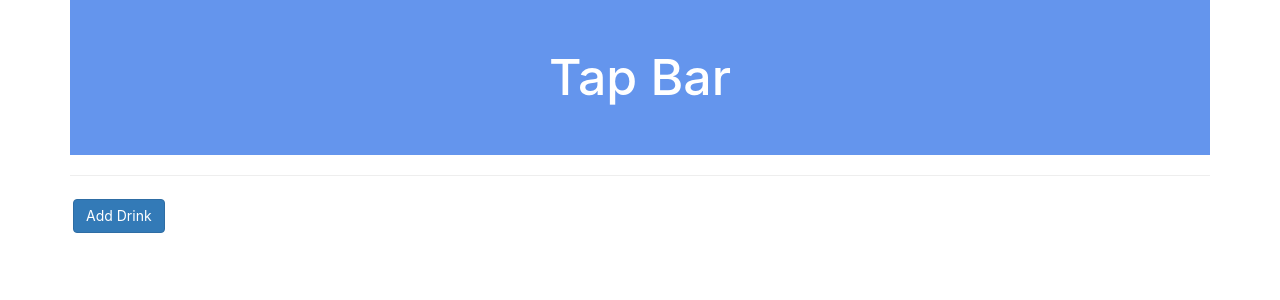
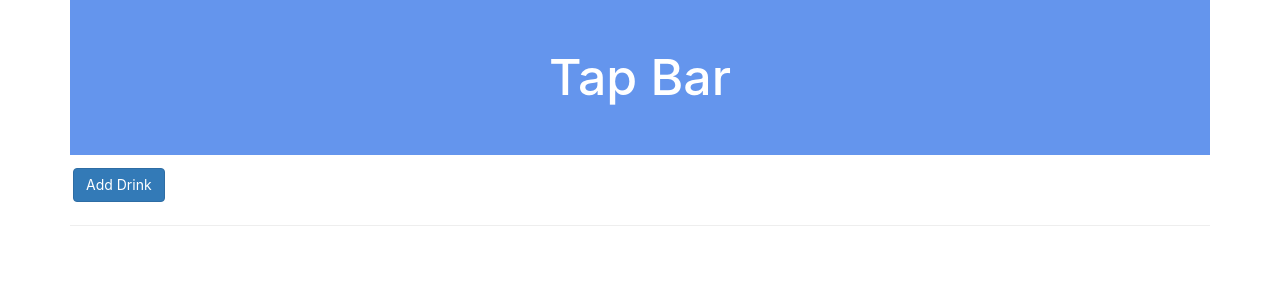
Before and after one commit to janecher/tap-room-redux, a React (Create React App) app: page / in a window 1280 px wide. Shown: the top 300 px of the page. Built offline with nearby package versions, Linux system fonts and the light colour scheme.

Commit message:
change button style

```diff
--- a/src/components/BarControl.js
+++ b/src/components/BarControl.js
@@ -115,8 +115,8 @@ class BarControl extends React.Component {
     }
     return (
       <React.Fragment>
+        <button onClick={this.handleClick} className="btn btn-primary">{buttonText}</button>
         {currentlyVisibleState}
-        <button onClick={this.handleClick} className="btn btn-primary">{buttonText}</button>
       </React.Fragment>
     );
   }
```
